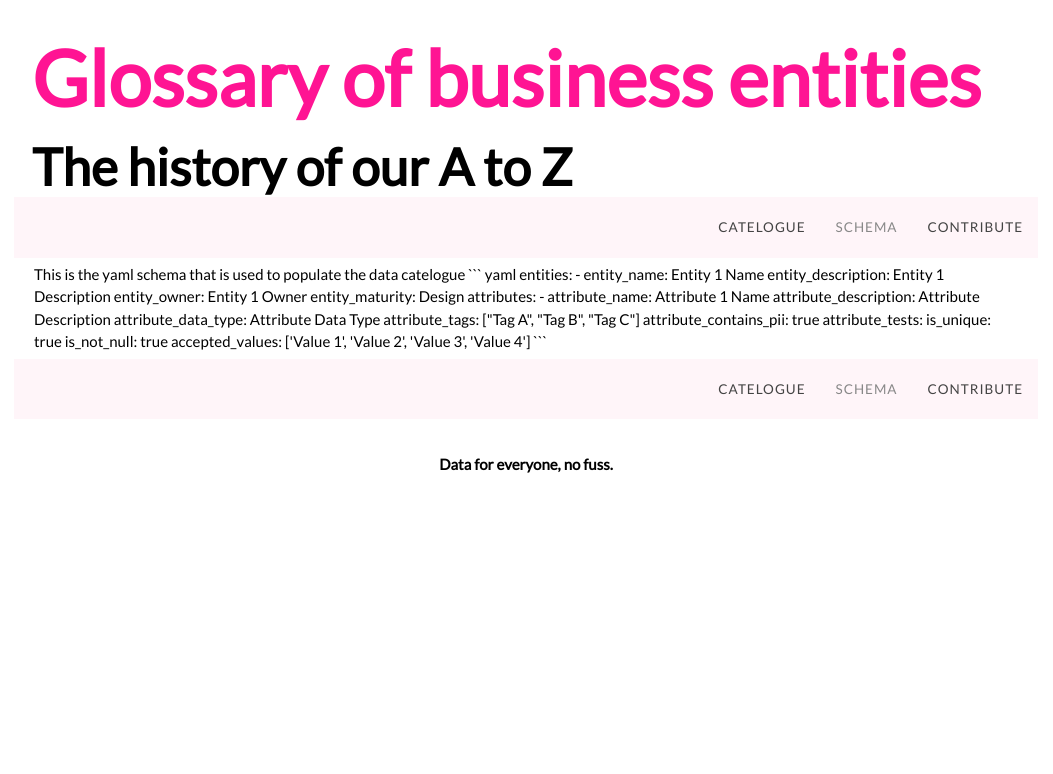
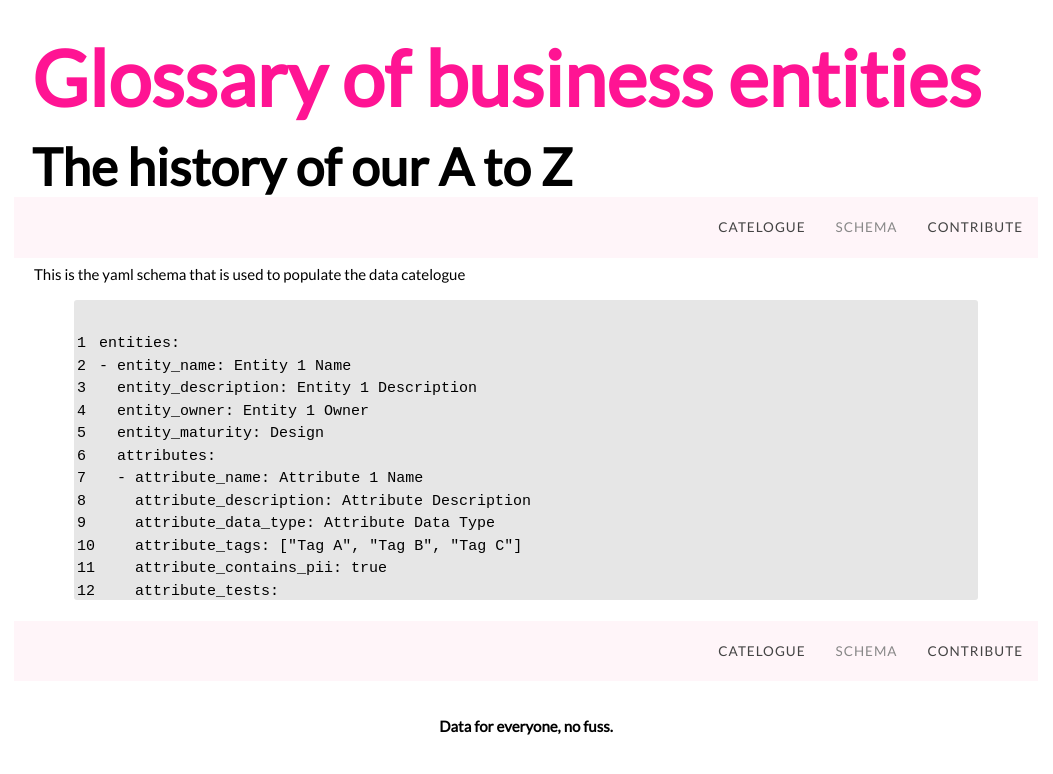
Before and after one commit to KCWADSWORTH/semantic_schema_wiki, a Jekyll site: the page built from schema.html, in a window 1280 px wide. Shown: the top 774 px of the page, without its empty margins (114-1167 px from the left). Built offline with Jekyll 4.4.1, drawn with Linux system fonts in a browser that asks for light colours; some of the changed lines change nothing that is shown.

Commit message:
Update schema.html

````diff
--- a/schema.html
+++ b/schema.html
@@ -6,7 +6,8 @@ hero_text: The history of our A to Z
 
 This is the yaml schema that is used to populate the data catelogue
 
-``` yaml
+{% highlight yaml linenos %}
+
 entities:
 - entity_name: Entity 1 Name
   entity_description: Entity 1 Description
@@ -22,4 +23,5 @@ entities:
      is_unique: true
      is_not_null: true
      accepted_values: ['Value 1', 'Value 2', 'Value 3', 'Value 4']
-```
+
+{% endhighlight %}
````
